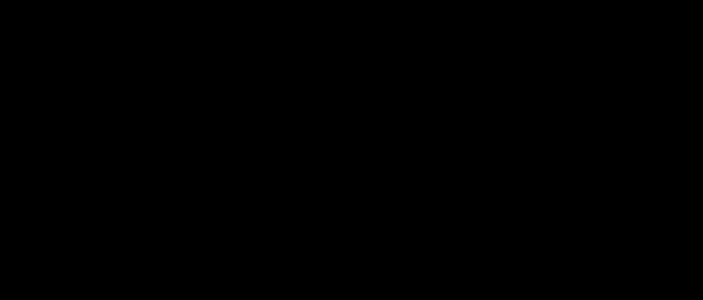
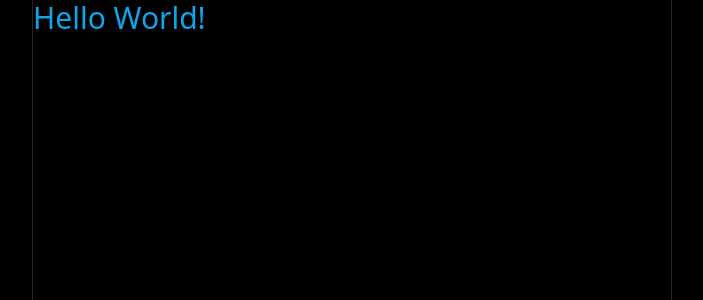
Before and after one commit to chameleon05119/twitter-tutorial, a Next.js app: page / in a window 1280 px wide. Shown: the top 300 px of the page, without its empty margins (288-991 px from the left). Built offline with nearby package versions, Linux system fonts and the light colour scheme.

Commit message:
レイアウトの初期設定

```diff
--- /dev/null
+++ b/components/Layout.tsx
@@ -0,0 +1,29 @@
+import SideBar from "./layout/SideBar";
+
+interface LayoutProps {
+  children: React.ReactNode;
+}
+
+const Layout: React.FC<LayoutProps> = ({ children }) => {
+  return (
+    <div className="h-screen bg-black">
+      <div className="container h-full mx-auto xl:px-30 max-x-6xl">
+        <div className="grid grid-cols-4 h-full">
+          <SideBar />
+          <div
+            className="
+          col-span-3
+          lg:col-span-2
+          border-x-[1px]
+          border-neutral-800
+          "
+          >
+            {children}
+          </div>
+        </div>
+      </div>
+    </div>
+  );
+};
+
+export default Layout;
--- /dev/null
+++ b/components/layout/SideBar.tsx
@@ -0,0 +1,5 @@
+const SideBar = () => {
+  return <div></div>;
+};
+
+export default SideBar;
--- a/pages/_app.tsx
+++ b/pages/_app.tsx
@@ -1,6 +1,12 @@
-import '@/styles/globals.css'
-import type { AppProps } from 'next/app'
+import type { AppProps } from "next/app";
+
+import Layout from "@/components/Layout";
+import "@/styles/globals.css";
 
 export default function App({ Component, pageProps }: AppProps) {
-  return <Component {...pageProps} />
+  return (
+    <Layout>
+      <Component {...pageProps} />
+    </Layout>
+  );
 }
--- a/pages/index.tsx
+++ b/pages/index.tsx
@@ -1,3 +1,3 @@
 export default function Home() {
-  return <div>Hello World!</div>;
+  return <div className="text-3xl text-sky-500">Hello World!</div>;
 }
```
